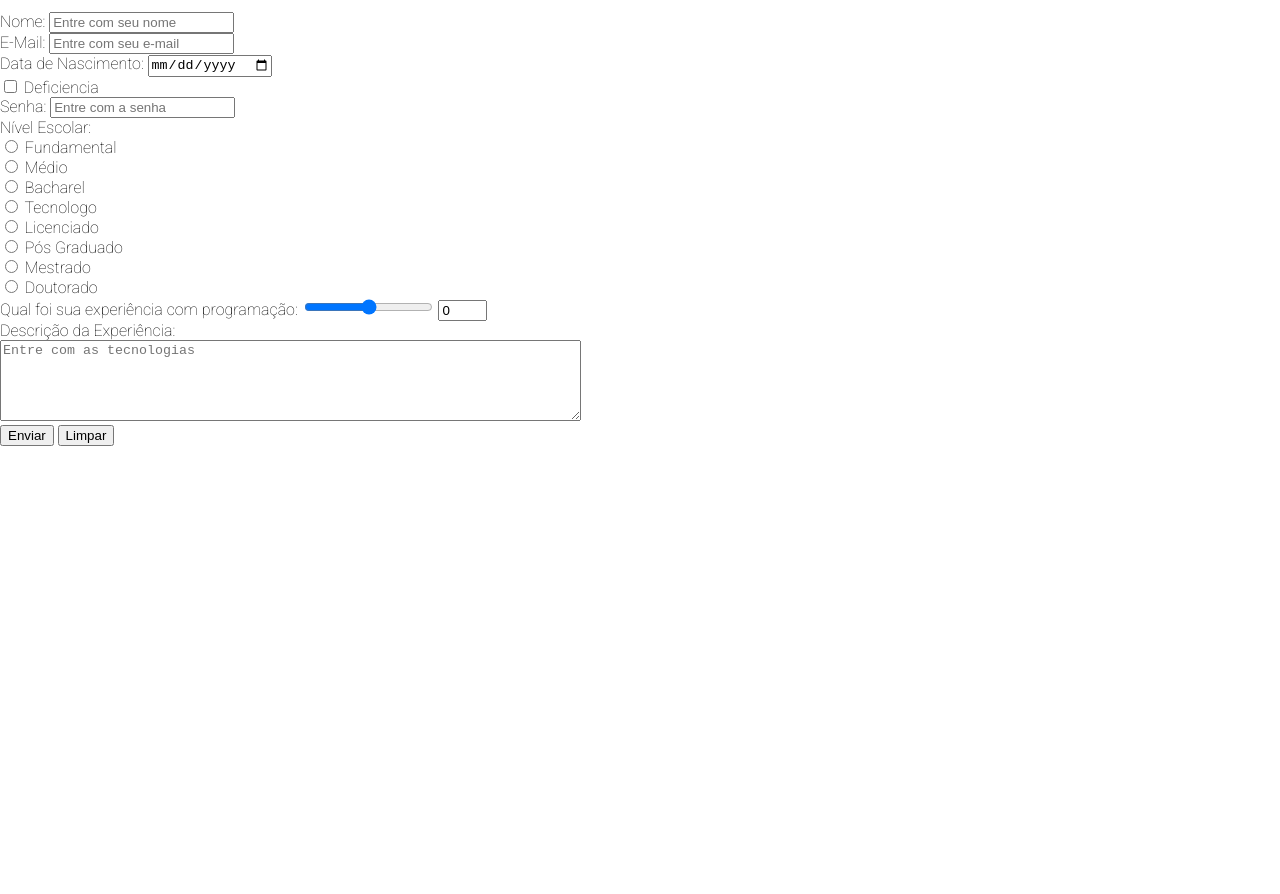
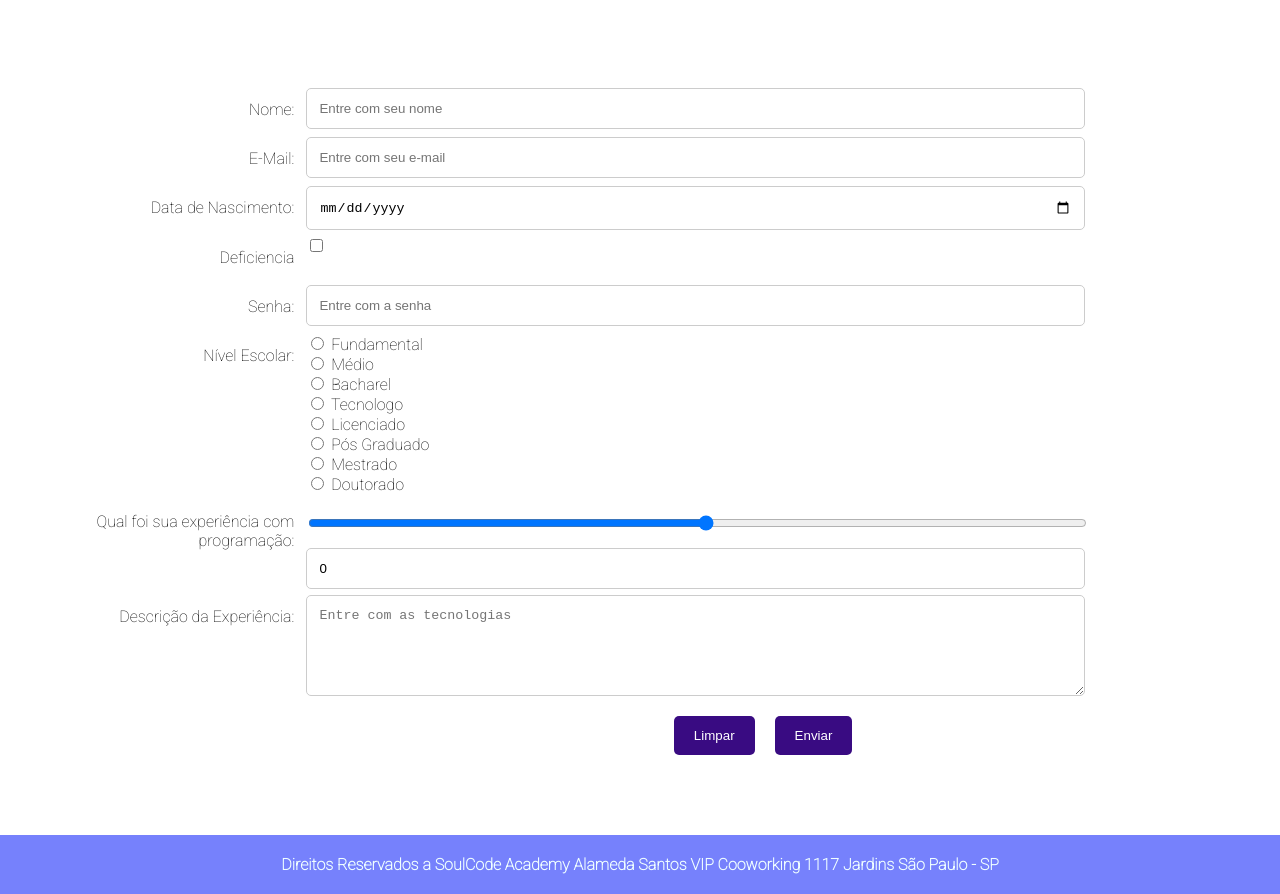
Before and after one commit to Apcff/AnaPaulaPCW18, a plain HTML site: page index.html in a window 1280 px wide. Shown: the part 1037-1931 px from the top of the page. Before the commit the page ends 1483 px from the top, so only its background shows below. Drawn offline with Linux system fonts and the light colour scheme.

Commit message:
Css dos formulários

```diff
--- a/css/style.css
+++ b/css/style.css
@@ -75,3 +75,78 @@ div.desc{
     padding: 15px;
     text-align: center;
 }
+
+input[type=text],
+select,
+textarea,
+input[type=date],
+input[type=password],
+input[type=email],
+input[type=range]{
+    width: 100%;
+    padding: 12px;
+    border: 1px solid #ccc;
+    border-radius: 5px;
+    resize: vertical;
+}
+label{
+    padding: 12px 12px 12px 0;
+    display: inline-block;
+}
+
+input[type=submit],
+input[type=reset]{
+    background-color: #390b82;
+    color: white;
+    padding: 12px 20px;
+    border: none;
+    border-radius: 5px;
+    cursor: pointer;
+    float: right;
+    margin: 10px;
+}
+
+input[type=submit]:hover,
+input[type=reset]:hover{
+    background-color: #5365c8;
+    transition: 0.9s;
+}
+
+.formContainer{
+    margin: 50px;
+    margin-left: auto;
+    margin-right: auto;
+    width: 90%;
+    border-radius: 5px;
+    background-color: white;
+    padding: 20px;
+}
+
+.col-20 {
+    float: left;
+    width: 20%;
+    margin-top: 6px;
+    text-align: right;
+}
+
+.col-70 {
+    float: left;
+    width: 70%;
+    margin-top: 6px;
+}
+
+.formRow:after{
+    content: "";
+    display: table;
+    clear: both;
+    justify-items: flex-start;
+}
+
+.footer {
+    padding: 20px;
+    text-align: center;
+    background-color: #7681fc;
+    margin-top: 20px;
+    color: azure;
+    font-weight: bold;
+}
--- a/index.html
+++ b/index.html
@@ -69,34 +69,37 @@
             </div>
         </div>
 
-        <div class="divisorbase" id="cadastro">
+        <div class="formContainer" id="cadastro">
             <form action="#" method="">
                 <div>
                     <input type="hidden" id="id">
                 </div>
-                <div>
-                    <label for="nome">Nome: </label>
-                    <input type="text" id="nome" placeholder="Entre com seu nome">
+
+                <div class="formRow">
+                    <div class="col-20"><label for="nome">Nome: </label></div>
+                    <div class="col-70"> <input type="text" id="nome" placeholder="Entre com seu nome"></div>
                 </div>
-                <div>
-                    <label for="email">E-Mail: </label>
-                    <input type="email" id="email" placeholder="Entre com seu e-mail">
+                <div class="formRow">
+                    <div class="col-20"><label for="email">E-Mail: </label></div>
+                    <div class="col-70"><input type="email" id="email" placeholder="Entre com seu e-mail"></div>
                 </div>
-                <div>
-                    <label for="nascimento">Data de Nascimento: </label>
-                    <input type="date" id="nascimento">
+                <div class="formRow">
+                    <div class="col-20"><label for="nascimento">Data de Nascimento: </label></div>
+                    <div class="col-70"><input type="date" id="nascimento"></div>
                 </div>
-                <div>
-                    <input type="checkbox" id="deficiencia">
-                    <label for="deficiencia">Deficiencia </label>
+                <div class="formRow">
+                    <div class="col-20"><label for="deficiencia">Deficiencia </label></div>
+                    <div class="col-70"><input type="checkbox" id="deficiencia"></div>
                 </div>
-                <div>
-                    <label for="senha">Senha: </label>
+                <div class="formRow">
+                    <div class="col-20"><label for="senha">Senha: </label></div>
+                    <div class="col-70">
                         <input type="password" id="senha" placeholder="Entre com a senha" maxlength="14">
                     </div>
-                <div>
-                    <label for="escolaridade">Nível Escolar:</label>
-                    <br>
+                </div>
+                <div class="formRow">
+                    <div class="col-20"><label for="escolaridade">Nível Escolar:</label></div>
+                    <div class="col-70">
                         <input type="radio" name="escolaridade" id="escolaridade" value="F1"> Fundamental<br>
                         <input type="radio" name="escolaridade" id="escolaridade" value="M1"> Médio <br>
                         <input type="radio" name="escolaridade" id="escolaridade" value="B1"> Bacharel <br>
@@ -106,26 +109,34 @@
                         <input type="radio" name="escolaridade" id="escolaridade" value="P2"> Mestrado <br>
                         <input type="radio" name="escolaridade" id="escolaridade" value="P3"> Doutorado <br>
                     </div>
-                <div>
-                    <label for="experiencia">Qual foi sua experiência com programação:</label>
-                    <input type="range" id="experiencia" min="5" max="50" oninput="display.value=value"
-                        onchange="display.value=value">
+                    <div class="formRow">
+                        <div class="col-20"><label for="experiencia">Qual foi sua experiência com programação:</label>
+                        </div>
+                        <div class="col-70"> <input type="range" id="experiencia" min="5" max="50"
+                                oninput="display.value=value" onchange="display.value=value">
                             <input type="text" id="display" value="0" oninput="experiencia.value=value"
                                 onchange="experiencia.value=value" maxlength="3" size="3">
                         </div>
-                <div>
-                    <label for="descricao">Descrição da Experiência: </label><br>
-                    <textarea id="descricao" cols="70" rows="5" placeholder="Entre com as tecnologias"></textarea>
                     </div>
-                <div>
+                    <div class="formRow">
+                        <div class="col-20"><label for="descricao">Descrição da Experiência: </label><br></div>
+                        <div class="col-70">
+                            <textarea id="descricao" cols="70" rows="5"
+                                placeholder="Entre com as tecnologias"></textarea>
+                        </div>
+                    </div>
+                    <div class="formRow">
+                        <div class="col-70">
                             <input type="submit" value="Enviar">
                             <input type="reset" value="Limpar">
+                        </div>
                     </div>
             </form>
         </div>
     </main>
-    <footer>
-
+    <footer class="footer">
+        Direitos Reservados a SoulCode Academy
+        Alameda Santos VIP Cooworking 1117 Jardins São Paulo - SP
     </footer>
 </body>
 
```
Also changed, not shown: img/1.png (added), img/2.png (added), img/3.png (added), img/4.png (added). Lines whose indentation alone changed are shown as unchanged.
